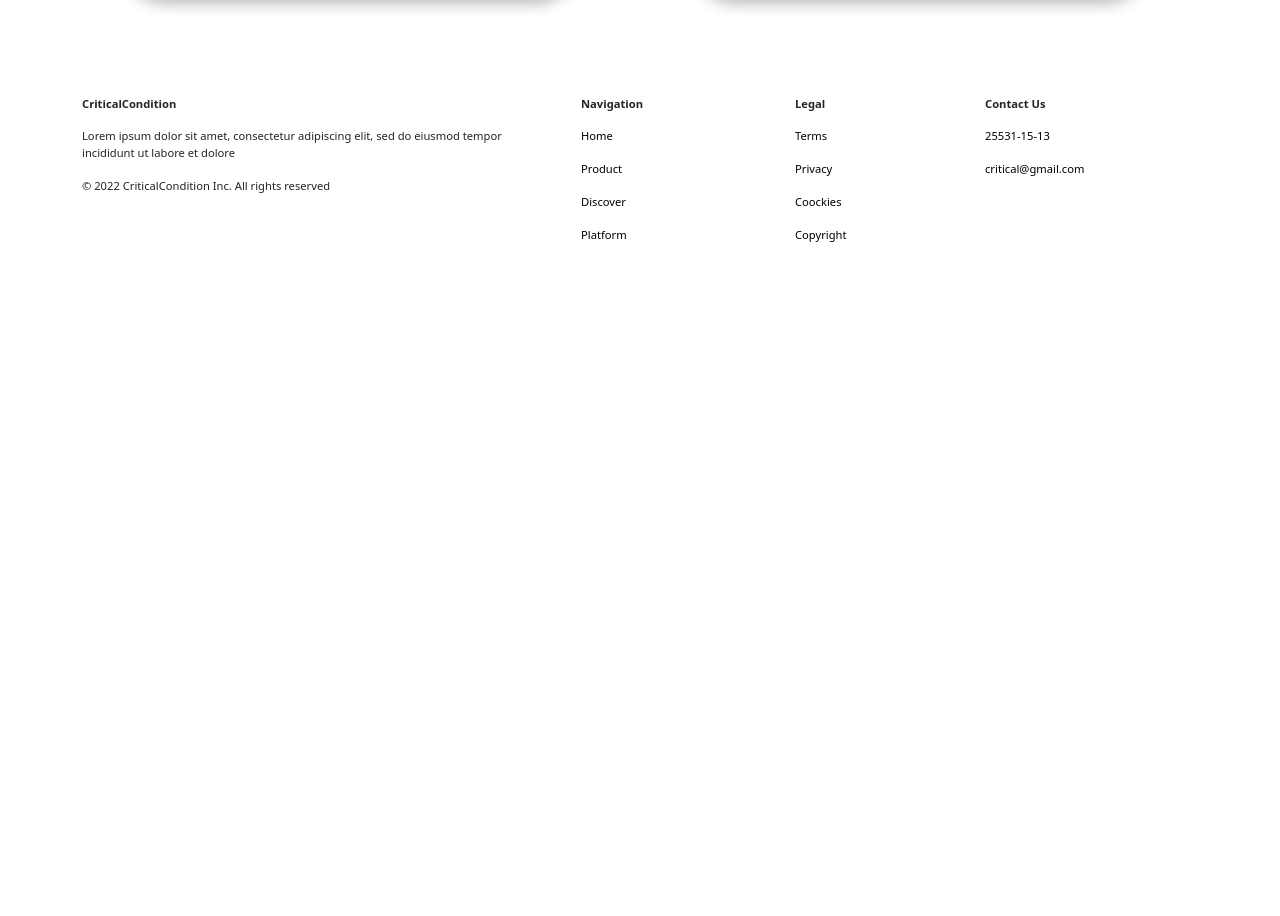
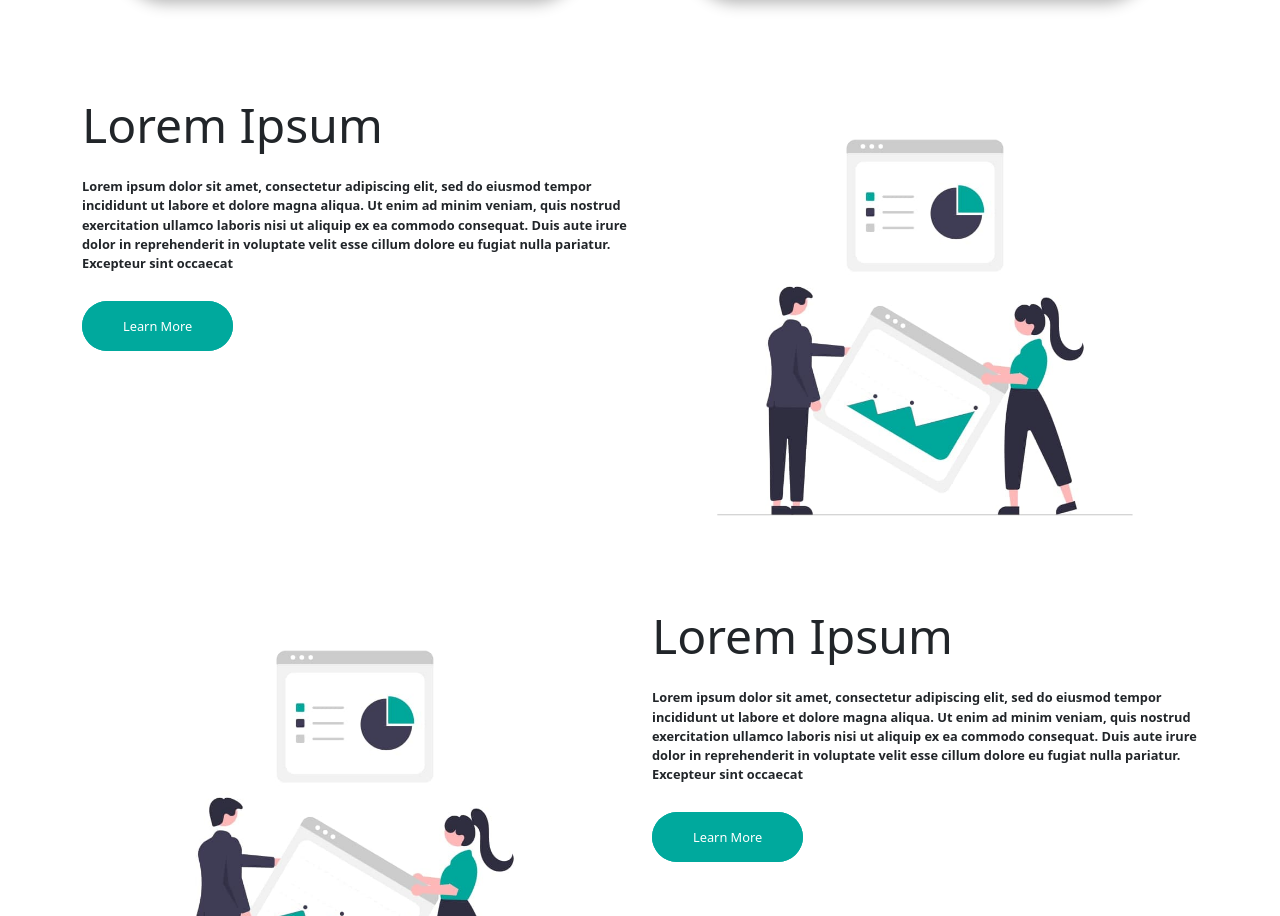
Before and after one commit to BadMemory00/CriticalConditionFrontend, a Vue app: page /#/ in a window 1280 px wide. Shown: the part 936-1852 px from the top of the page. Before the commit the page ends 1196 px from the top, so only its background shows below. Built offline with nearby package versions, Linux system fonts and the light colour scheme.

Commit message:
end of landing

```diff
--- a/src/components/Content.vue
+++ b/src/components/Content.vue
@@ -27,6 +27,29 @@
             </div>
         </div>
     </div>
+
+    <div class="row mb-5">
+        <div class="col-md-6">
+            <p class="display-5 mb-4">Lorem Ipsum</p>
+            <p class="txt-card pb-4">Lorem ipsum dolor sit amet, consectetur adipiscing elit, sed do eiusmod tempor incididunt ut labore et dolore magna aliqua. Ut enim ad minim veniam, quis nostrud exercitation ullamco laboris nisi ut aliquip ex ea commodo consequat. Duis aute irure dolor in reprehenderit in voluptate velit esse cillum dolore eu fugiat nulla pariatur. Excepteur sint occaecat</p>
+            <a href="#" class="content2-btn">Learn More</a>
+        </div>
+        <div class="col-md-6">
+            <img src="../assets/photo_2022-03-11_16-17-50.jpg" class="img-fluid" alt="">
+        </div>
+    </div>
+
+    <div class="row mb-5">
+        <div class="col-md-6">
+            <img src="../assets/photo_2022-03-11_16-17-50.jpg" class="img-fluid" alt="">
+        </div>
+        <div class="col-md-6">
+            <p class="display-5 mb-4">Lorem Ipsum</p>
+            <p class="txt-card pb-4">Lorem ipsum dolor sit amet, consectetur adipiscing elit, sed do eiusmod tempor incididunt ut labore et dolore magna aliqua. Ut enim ad minim veniam, quis nostrud exercitation ullamco laboris nisi ut aliquip ex ea commodo consequat. Duis aute irure dolor in reprehenderit in voluptate velit esse cillum dolore eu fugiat nulla pariatur. Excepteur sint occaecat</p>
+            <a href="#" class="content2-btn">Learn More</a>
+        </div>
+    </div>
+
 </div>
 </template>
 
@@ -78,4 +101,16 @@ export default {
 .box:hover{
     transform: scale(1.1);
 }
+.content2-btn{
+    text-decoration: none;
+    color: white;
+    background-color: #00A99D;
+    border: 1px solid #00A99D;
+    padding: 15px 40px;
+    border-radius: 30px;
+    font-size: .8rem;
+}
+.content2-btn:hover{
+    color: white;
+}
 </style>
```
